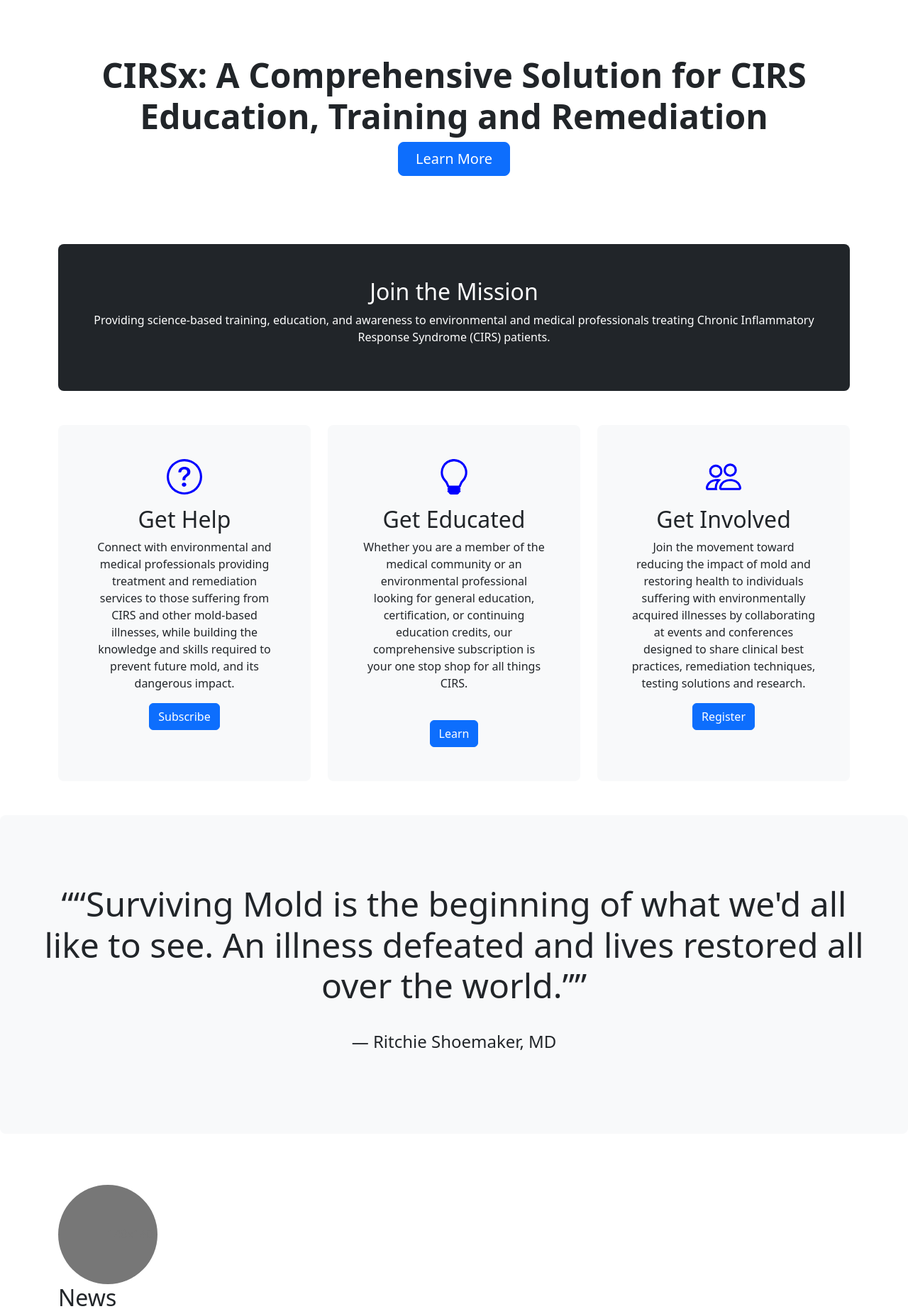
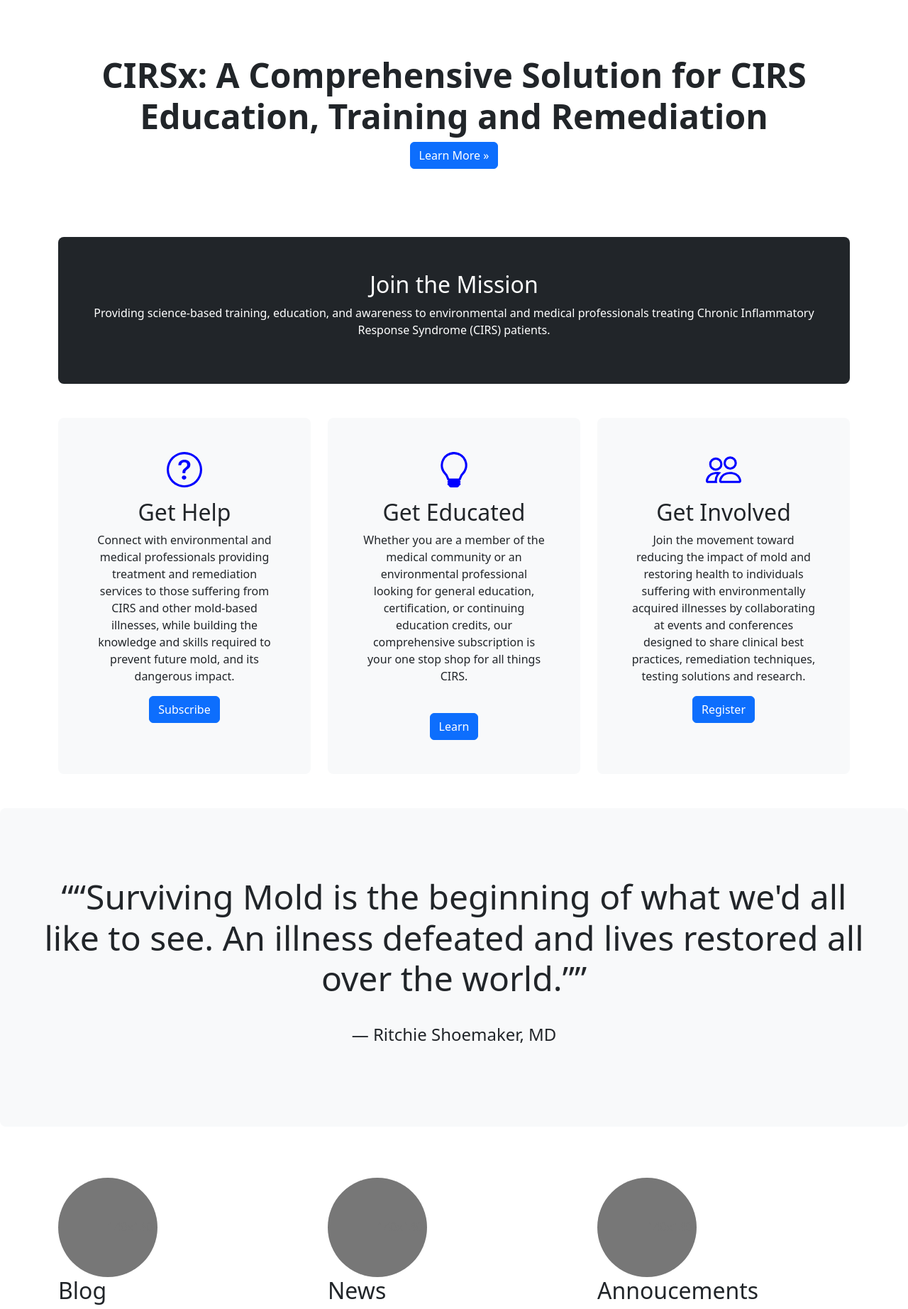
Before and after one commit to Novamacro-LLC/CIRSx, a Django app: template templates/home.html in a window 1280 px wide. Shown: the part 176-2021 px from the top of the page at 71% size. Run offline with Django 4.2, Linux system fonts and the light colour scheme; the template is opened without the code that fills it, so the values that code supplies are empty.

Commit message:
Updated Home Page and added in footers/headers on all pages

```diff
--- a/templates/home.html
+++ b/templates/home.html
@@ -82,8 +82,8 @@
           <!-- 4.1.1.1.1.3 Primary Button -->
           <!-- 4.1.1.1.1.3.2 Text -->
           <!-- 4.1.1.1.1.3.1 Link -->
-          <button type="button" class="btn btn-primary btn-lg px-4 gap-3">
-            Learn More
+          <a class="btn btn-primary" href="about_us.html"> Learn More »</a>
+
           </button>
         </div>
       </div>
@@ -251,14 +251,13 @@
     <!--4.1.1.1.3.2 Jumbotron Background -->
     <!--4.1.1.1.4 Blog/Announcements/News -->
     <div class="container pt-5 pb-5">
-         <div class="row">
+        <div class="row">
       <div class="col-lg-4">
         <svg class="bd-placeholder-img rounded-circle" width="140" height="140" xmlns="http://www.w3.org/2000/svg" role="img" aria-label="Placeholder: 140x140" preserveAspectRatio="xMidYMid slice" focusable="false"><title>Placeholder</title><rect width="100%" height="100%" fill="#777"></rect><text x="50%" y="50%" fill="#777" dy=".3em">140x140</text></svg>
 
-        <h2 class="fw-normal">News</h2>
+        <h2 class="fw-normal">Blog</h2>
         <p>Some representative placeholder content for the three columns of text below the carousel. This is the first column.</p>
         <p><a class="btn btn-secondary" href="#">View details »</a></p>
-         </div>
       </div><!-- /.col-lg-4 -->
       <div class="col-lg-4">
         <svg class="bd-placeholder-img rounded-circle" width="140" height="140" xmlns="http://www.w3.org/2000/svg" role="img" aria-label="Placeholder: 140x140" preserveAspectRatio="xMidYMid slice" focusable="false"><title>Placeholder</title><rect width="100%" height="100%" fill="#777"></rect><text x="50%" y="50%" fill="#777" dy=".3em">140x140</text></svg>
@@ -270,12 +269,12 @@
       <div class="col-lg-4">
         <svg class="bd-placeholder-img rounded-circle" width="140" height="140" xmlns="http://www.w3.org/2000/svg" role="img" aria-label="Placeholder: 140x140" preserveAspectRatio="xMidYMid slice" focusable="false"><title>Placeholder</title><rect width="100%" height="100%" fill="#777"></rect><text x="50%" y="50%" fill="#777" dy=".3em">140x140</text></svg>
 
-        <h2 class="fw-normal">Blog</h2>
+        <h2 class="fw-normal">Annoucements</h2>
         <p>And lastly this, the third column of representative placeholder content.</p>
         <p><a class="btn btn-secondary" href="#">View details »</a></p>
       </div><!-- /.col-lg-4 -->
-      <br>
-      <div class="row">
+
+        <div class="row">
       <div class="col-lg-4">
         <svg class="bd-placeholder-img rounded-circle" width="140" height="140" xmlns="http://www.w3.org/2000/svg" role="img" aria-label="Placeholder: 140x140" preserveAspectRatio="xMidYMid slice" focusable="false"><title>Placeholder</title><rect width="100%" height="100%" fill="#777"></rect><text x="50%" y="50%" fill="#777" dy=".3em">140x140</text></svg>
 
@@ -286,7 +285,7 @@
       <div class="col-lg-4">
         <svg class="bd-placeholder-img rounded-circle" width="140" height="140" xmlns="http://www.w3.org/2000/svg" role="img" aria-label="Placeholder: 140x140" preserveAspectRatio="xMidYMid slice" focusable="false"><title>Placeholder</title><rect width="100%" height="100%" fill="#777"></rect><text x="50%" y="50%" fill="#777" dy=".3em">140x140</text></svg>
 
-        <h2 class="fw-normal">Announcements</h2>
+        <h2 class="fw-normal">News</h2>
         <p>Another exciting bit of representative placeholder content. This time, we've moved on to the second column.</p>
         <p><a class="btn btn-secondary" href="#">View details »</a></p>
       </div><!-- /.col-lg-4 -->
@@ -298,6 +297,7 @@
         <p><a class="btn btn-secondary" href="#">View details »</a></p>
       </div><!-- /.col-lg-4 -->
     </div>
+
     <!-- 4.1.1.1.5 Section Title -->
     <!-- 4.1.1.1.6 Section Content -->
     <!-- 4.1.1.1.6.1 Announcement Management -->
@@ -334,7 +334,7 @@
           <div
             class="d-grid gap-2 d-md-flex justify-content-md-start mb-4 mb-lg-3"
           >
-            <a class="btn btn-secondary" href="subscibe.html"> Subscribe »</a>
+            <a class="btn btn-primary" href="subscibe.html"> Subscribe »</a>
           </div>
         </div>
 
@@ -360,4 +360,4 @@
 
 </html>
 
-<!-- Clean up SHit and add footer and a coursal for the news area all 6 in one container  -->
+<!--   -->
```
